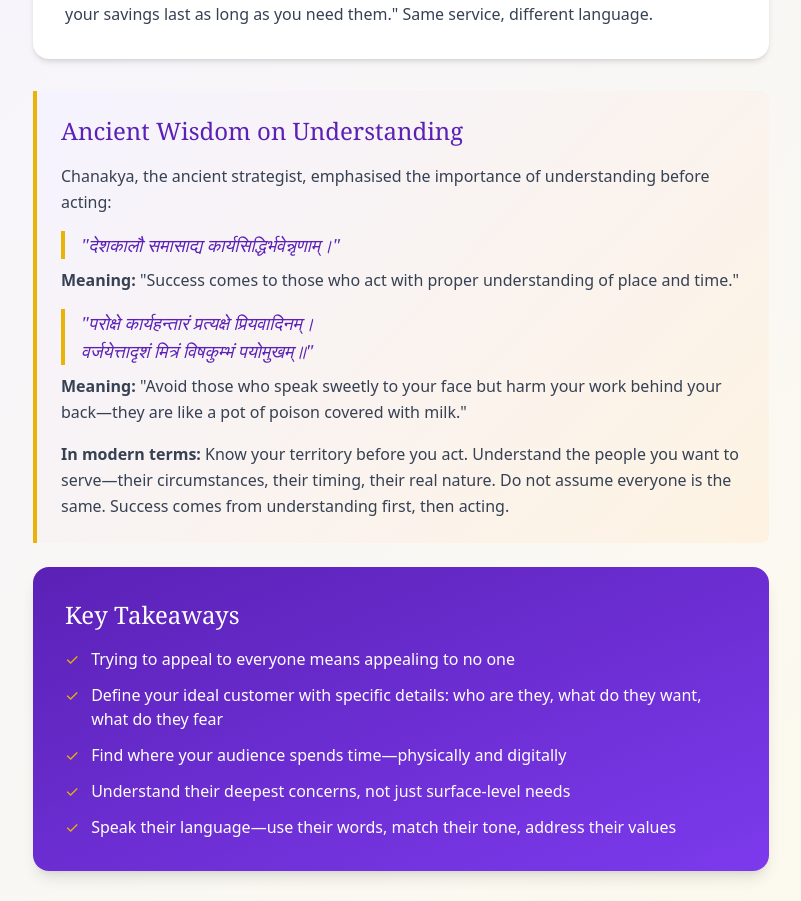
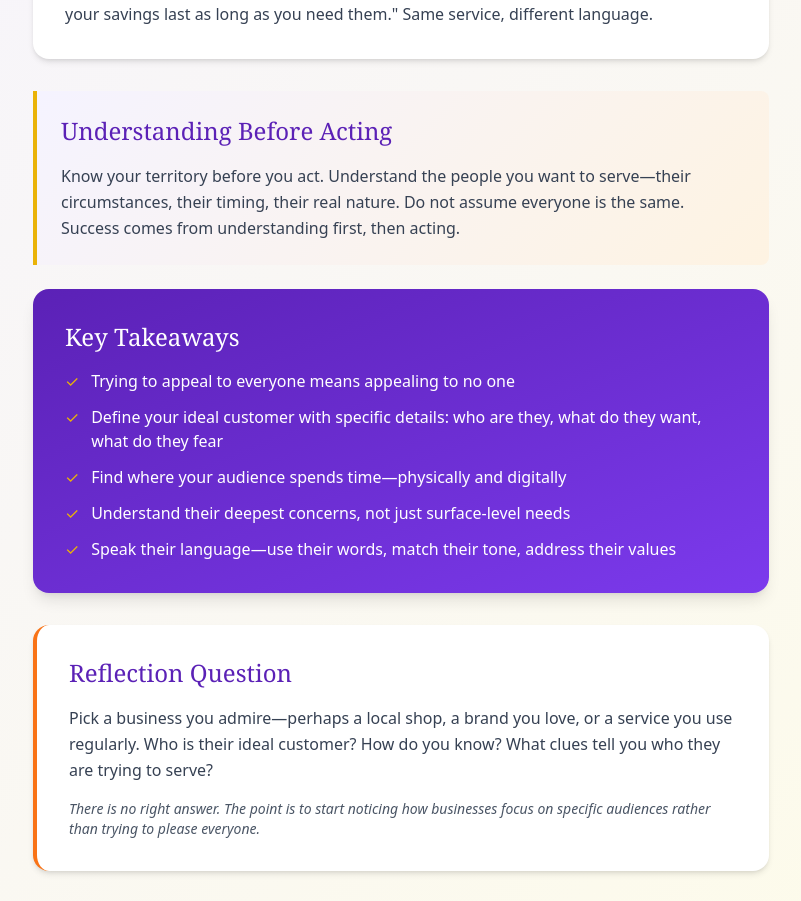
Before and after one commit to drkrishnan2007/business-education, a Next.js app: page /topics/marketing/understanding-audience in a window 1280 px wide. Shown: the part 3307-4208 px from the top of the page, without its empty margins (239-1040 px from the left). Built offline with nearby package versions, Linux system fonts and the light colour scheme.

Commit message:
Remove irrelevant/misattributed quotes from Marketing lessons 1, 2, 4

```diff
--- a/src/app/topics/marketing/building-trust/page.tsx
+++ b/src/app/topics/marketing/building-trust/page.tsx
@@ -285,39 +285,14 @@ export default function BuildingTrustPage() {
           {/* Wisdom Section */}
           <section className="wisdom-box mb-8">
             <h2 className="text-2xl font-serif text-[#5b21b6] mb-4">
-              Ancient Wisdom on Reputation
+              Timeless Principles of Reputation
             </h2>
-            <p className="text-gray-700 leading-relaxed mb-4">
-              The Thirukkural, written over 2,000 years ago, contains timeless
-              wisdom about reputation and conduct:
-            </p>
-            <blockquote className="text-lg font-serif text-[#5b21b6] italic mb-2 border-l-4 border-[#eab308] pl-4">
-              &quot;உடையது விளம்பேல்&quot;
-            </blockquote>
-            <p className="text-gray-700 leading-relaxed mb-4">
-              <strong>Meaning:</strong> &quot;Do not boast about what you have.&quot;
-              (Avvaiyar)
-            </p>
-            <blockquote className="text-lg font-serif text-[#5b21b6] italic mb-2 border-l-4 border-[#eab308] pl-4">
-              &quot;நன்றி மறப்பது நன்றன்று நன்றல்லது<br />
-              அன்றே மறப்பது நன்று.&quot;
-            </blockquote>
-            <p className="text-gray-700 leading-relaxed mb-4">
-              <strong>Meaning:</strong> &quot;Forgetting kindness received is not good.
-              But forgetting harm done to you immediately is good.&quot; (Kural 108)
-            </p>
-            <blockquote className="text-lg font-serif text-[#5b21b6] italic mb-2 border-l-4 border-[#eab308] pl-4">
-              &quot;ஒப்புரவினால் வருவது உயர்வு&quot;
-            </blockquote>
-            <p className="text-gray-700 leading-relaxed mb-4">
-              <strong>Meaning:</strong> &quot;Helping others brings true elevation.&quot;
-            </p>
             <p className="text-gray-700 leading-relaxed">
-              <strong>In modern terms:</strong> Let your work speak, not your words.
-              Remember those who helped you, but do not hold grudges against those
-              who wronged you. Your reputation grows from what you give, not from
-              what you claim. These principles have not changed in 2,000 years—and
-              they will not change in the next 2,000.
+              Let your work speak, not your words. Remember those who helped you,
+              but do not hold grudges against those who wronged you. Your reputation
+              grows from what you give, not from what you claim. These principles
+              have not changed in 2,000 years—and they will not change in the next
+              2,000.
             </p>
           </section>
 
--- a/src/app/topics/marketing/understanding-audience/page.tsx
+++ b/src/app/topics/marketing/understanding-audience/page.tsx
@@ -276,33 +276,13 @@ export default function UnderstandingAudiencePage() {
           {/* Wisdom Section */}
           <section className="wisdom-box mb-8">
             <h2 className="text-2xl font-serif text-[#5b21b6] mb-4">
-              Ancient Wisdom on Understanding
+              Understanding Before Acting
             </h2>
-            <p className="text-gray-700 leading-relaxed mb-4">
-              Chanakya, the ancient strategist, emphasised the importance of
-              understanding before acting:
-            </p>
-            <blockquote className="text-lg font-serif text-[#5b21b6] italic mb-2 border-l-4 border-[#eab308] pl-4">
-              &quot;देशकालौ समासाद्य कार्यसिद्धिर्भवेन्नृणाम्।&quot;
-            </blockquote>
-            <p className="text-gray-700 leading-relaxed mb-4">
-              <strong>Meaning:</strong> &quot;Success comes to those who act with proper
-              understanding of place and time.&quot;
-            </p>
-            <blockquote className="text-lg font-serif text-[#5b21b6] italic mb-2 border-l-4 border-[#eab308] pl-4">
-              &quot;परोक्षे कार्यहन्तारं प्रत्यक्षे प्रियवादिनम्।<br />
-              वर्जयेत्तादृशं मित्रं विषकुम्भं पयोमुखम्॥&quot;
-            </blockquote>
-            <p className="text-gray-700 leading-relaxed mb-4">
-              <strong>Meaning:</strong> &quot;Avoid those who speak sweetly to your
-              face but harm your work behind your back—they are like a pot of
-              poison covered with milk.&quot;
-            </p>
             <p className="text-gray-700 leading-relaxed">
-              <strong>In modern terms:</strong> Know your territory before you act.
-              Understand the people you want to serve—their circumstances, their
-              timing, their real nature. Do not assume everyone is the same. Success
-              comes from understanding first, then acting.
+              Know your territory before you act. Understand the people you want
+              to serve—their circumstances, their timing, their real nature. Do
+              not assume everyone is the same. Success comes from understanding
+              first, then acting.
             </p>
           </section>
 
--- a/src/app/topics/marketing/what-marketing-means/page.tsx
+++ b/src/app/topics/marketing/what-marketing-means/page.tsx
@@ -236,33 +236,13 @@ export default function WhatMarketingMeansPage() {
           {/* Wisdom Section */}
           <section className="wisdom-box mb-8">
             <h2 className="text-2xl font-serif text-[#5b21b6] mb-4">
-              Ancient Wisdom on Giving
+              The Spirit of Good Marketing
             </h2>
-            <p className="text-gray-700 leading-relaxed mb-4">
-              The Thirukkural, written over 2,000 years ago, teaches about the
-              nature of true giving and helping others:
-            </p>
-            <blockquote className="text-lg font-serif text-[#5b21b6] italic mb-2 border-l-4 border-[#eab308] pl-4">
-              &quot;கொடுப்பது அழுக்கறுப்பான் சுற்றம் உடுப்பதூஉம்<br />
-              உண்பதூஉம் இன்றிக் கெடும்.&quot;
-            </blockquote>
-            <p className="text-gray-700 leading-relaxed mb-4">
-              <strong>Meaning:</strong> &quot;Those who do not share will lose even
-              what they have for themselves—food and clothing alike.&quot;
-            </p>
-            <blockquote className="text-lg font-serif text-[#5b21b6] italic mb-2 border-l-4 border-[#eab308] pl-4">
-              &quot;வறியார்க்கொன்று ஈவதே ஈகை&quot;
-            </blockquote>
-            <p className="text-gray-700 leading-relaxed mb-4">
-              <strong>Meaning:</strong> &quot;True charity is giving to those who have
-              nothing.&quot; (Kural 221)
-            </p>
             <p className="text-gray-700 leading-relaxed">
-              <strong>In modern terms:</strong> The best marketing comes from a
-              spirit of genuine giving. When you truly want to help people, and
-              your product or service actually helps them, marketing becomes natural.
-              You are not trying to take from people—you are trying to give them
-              something valuable.
+              The best marketing comes from a spirit of genuine giving. When you
+              truly want to help people, and your product or service actually
+              helps them, marketing becomes natural. You are not trying to take
+              from people—you are trying to give them something valuable.
             </p>
           </section>
 
```
